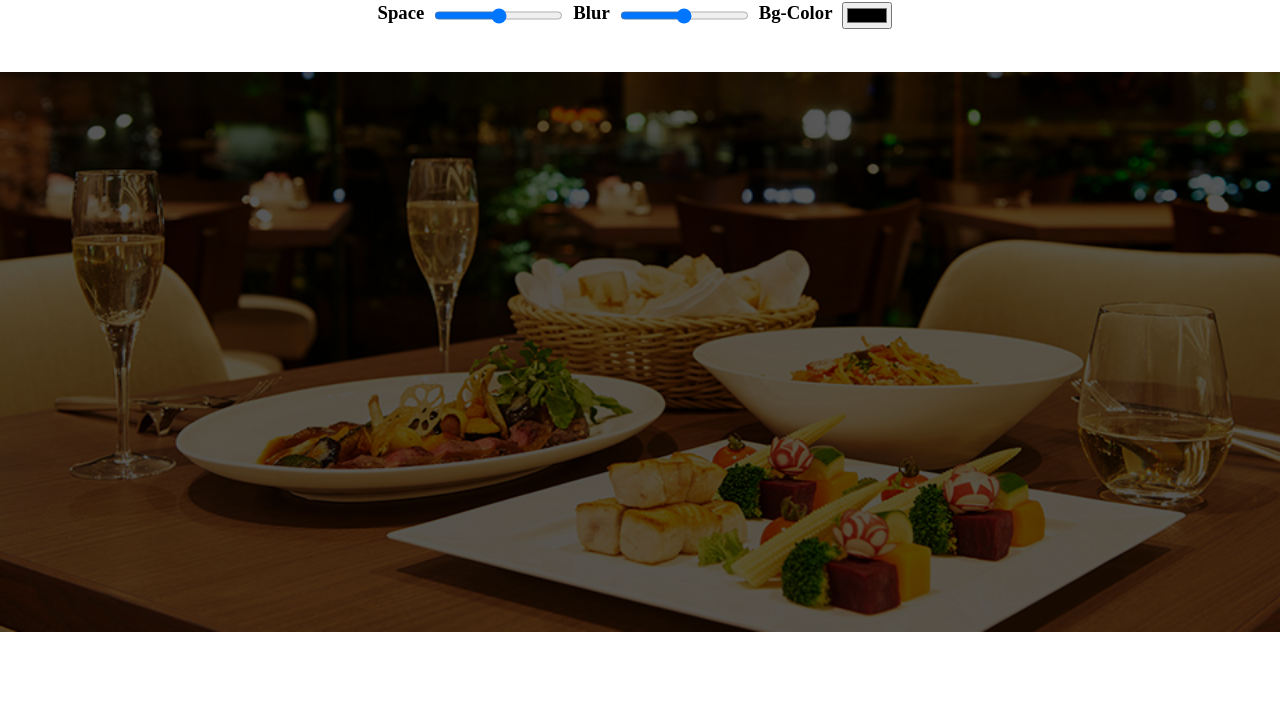
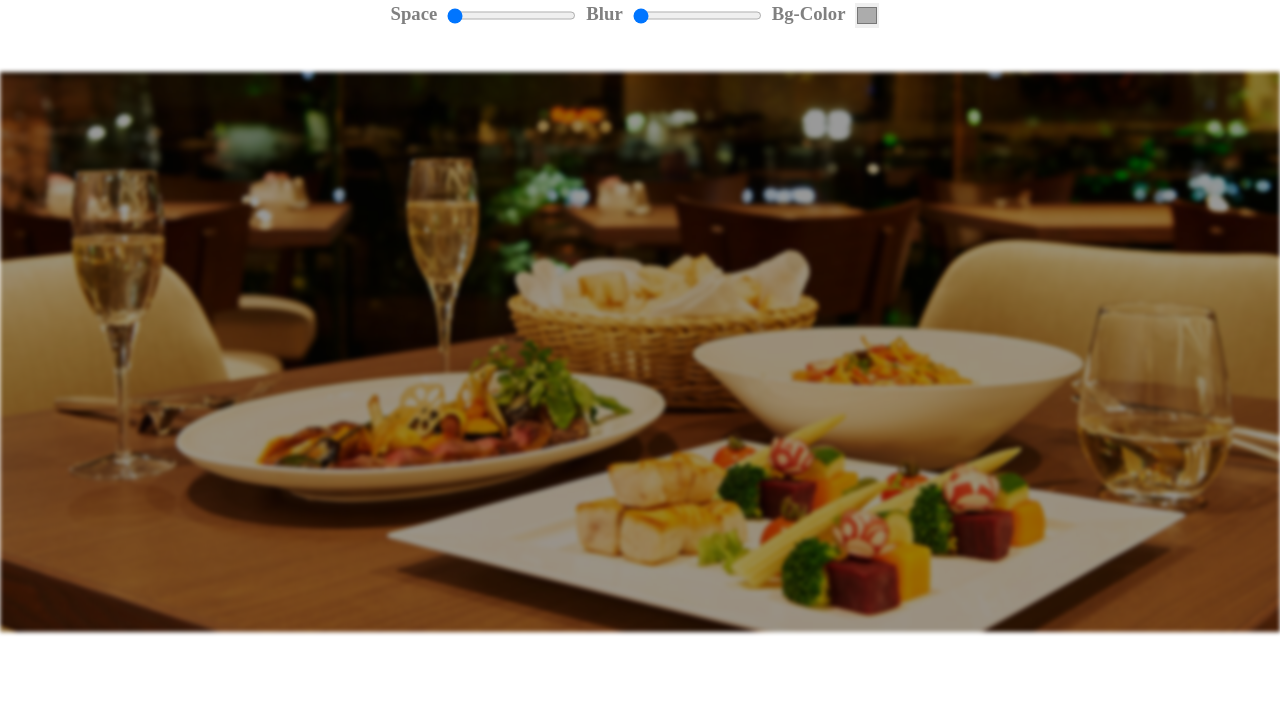
Before and after one commit to rkk10/CSS_With_JS, a plain HTML site: page index.html in a window 1280 px wide. Shown: the part 78-800 px from the top of the page. Drawn offline with Linux system fonts and the light colour scheme.

Commit message:
All style and code done

```diff
--- a/index.html
+++ b/index.html
@@ -14,17 +14,17 @@
         <h1>CSS With JS</h1>
         <div class="container">
             <h3>Space</h3>
-            <input type="range" name="" value="" class="input" id="space">
+            <input type="range" name="spacing" min="10" max="200" value="10" class="input" id="space" data-sizing = "px">
             <h3>Blur</h3>
-            <input type="range" name="" value="" class="input" id="blur">
+            <input type="range" name="blur" min="0" max="25" value="0" class="input" id="blur" data-sizing = "px">
             <h3>Bg-Color</h3>
-            <input type="color" name="" value="" class="input" id="color">
+            <input type="color" name="color" value="#acacac" class="input" id="color">
         </div>
     </header>
     <section>
         <div class="overlay"></div>
     </section>
-    <script src="srcipt.js"></script>
+    <script src="script.js"></script>
 </body>
 
 </html>
--- a/script.js
+++ b/script.js
@@ -0,0 +1,10 @@
+
+const inputs = document.querySelectorAll('.container input')
+
+function handleUpdate(){
+    const suffix = this.dataset.sizing || '';
+    document.documentElement.style.setProperty(`--${this.name}`, this.value + suffix)
+}
+
+inputs.forEach( input => input.addEventListener('change', handleUpdate));
+inputs.forEach( input => input.addEventListener('mousemove', handleUpdate));
--- a/style.css
+++ b/style.css
@@ -1,7 +1,7 @@
 :root{
-    --space: 20px;
-    --blue: 10px;
-    --color: #000000a8;
+    --spacing: 0px;
+    --blur: 2px;
+    --color:black;
 }
 
 
@@ -9,12 +9,17 @@
     margin: 0;
     box-sizing: border-box;
 }
+body{
+    width: 100vw;
+    height: 100vh;
+}
 header{
     height: 150px;
     display: flex;
     align-items: center;
     justify-content: center;
     flex-direction: column;
+    color: gray;
 }
 .container{
     display: flex;
@@ -24,14 +29,16 @@ header{
     margin: 0px 10px;
 }
 section{
-    height: 70vh;
-    width: 100%;
+    height: 70%;
+    flex: 1;
     background-image: url(coffee.jpg);
     background-repeat: no-repeat;
     background-size: 100% 100%;
     position: relative;
     top: 0;
    bottom: 0;
+   filter: blur(var(--blur));
+   margin: var(--spacing);
 }
 .overlay{
     top: 0;
@@ -39,4 +46,23 @@ section{
     background-color:var(--color);
     height: 100%;
     width: 100%;
+    opacity: 0.4;
 }
+#color{
+    border: none;
+    padding: 0px;
+    width: 24px;
+    height: 25px;
+}
+
+/* Media Quaries */
+
+@media screen and (max-width: 530px){
+    header{
+        flex-direction: row;
+        justify-content: space-around;
+    }
+    .container{
+        flex-direction: column;
+    }
+}
```
